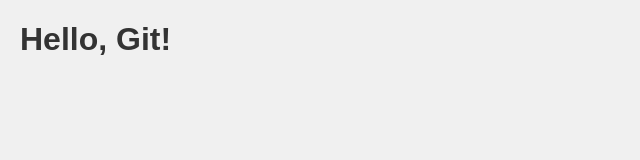
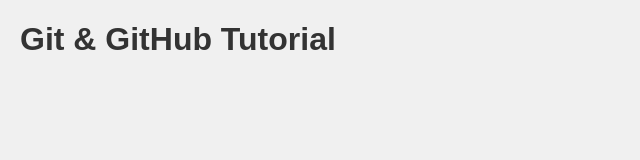
Before and after one commit to ArtemkoB1/my-first-project, a plain HTML site: page index.html in a window 1280 px wide. Shown: the whole page, without its empty margins (0-640 px from the left). Drawn offline with Linux system fonts and the light colour scheme.

Commit message:
Update title version 2

```diff
--- a/index.html
+++ b/index.html
@@ -5,6 +5,6 @@
     <link rel="stylesheet" href="styles.css">
 </head>
 <body>
-    <h1>Hello, Git!</h1>
+    <h1>Git & GitHub Tutorial</h1>
 </body>
 </html>
```
